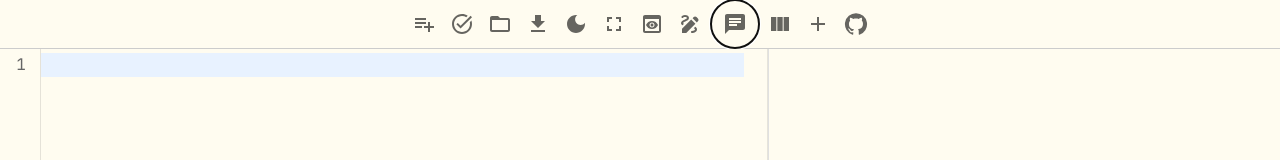
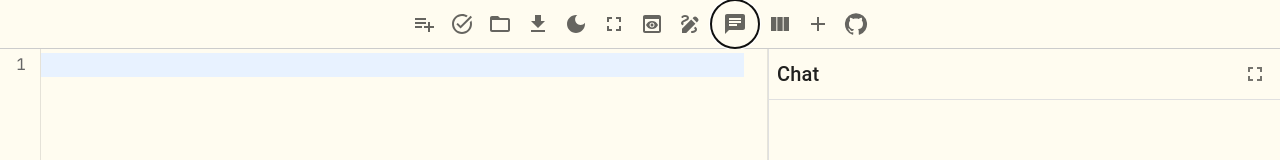
Before and after one commit to tchowdary/notepad-web, a React (Vite) app: page / in a window 1280 px wide. Both pictures are taken after a click on the button 735 px from the left and 24 px from the top of the page. Shown: the top 160 px of the page. Built offline with nearby package versions, Linux system fonts and the light colour scheme.

Commit message:
Router for Chat

```diff
--- a/package.json
+++ b/package.json
@@ -62,6 +62,7 @@
     "react-dom": "^18.3.1",
     "react-markdown": "^9.0.1",
     "react-markdown-renderer": "^1.4.0",
+    "react-router-dom": "^7.1.3",
     "react-syntax-highlighter": "^15.6.1",
     "recordrtc": "^5.6.2",
     "remark-gfm": "^4.0.0"
--- a/src/App.jsx
+++ b/src/App.jsx
@@ -1,4 +1,5 @@
 import { useState, useEffect, useRef } from 'react';
+import { Routes, Route, useLocation, Navigate } from 'react-router-dom';
 import { ThemeProvider, createTheme, CssBaseline, Box } from '@mui/material';
 import Editor from './components/Editor';
 import TabList from './components/TabList';
@@ -57,6 +58,20 @@ function App() {
   const tipTapEditorRef = useRef(null); // Reference to the TipTap editor
   const sidebarTimeoutRef = useRef(null);
   const [showTabSwitcher, setShowTabSwitcher] = useState(false);
+
+  const location = useLocation();
+
+  // Handle direct hash URLs for tabs
+  useEffect(() => {
+    const hash = location.hash;
+    if (hash && !location.pathname.includes('chat')) {
+      const tabId = hash.slice(1); // Remove the # symbol
+      const tab = tabs.find(t => t.id === tabId);
+      if (tab) {
+        setActiveTab(tabId);
+      }
+    }
+  }, [location.hash, tabs]);
 
   const theme = createTheme({
     palette: {
@@ -754,7 +769,19 @@ function App() {
   return (
     <ThemeProvider theme={theme}>
       <CssBaseline />
-      <Box sx={{ height: '100vh', display: 'flex', flexDirection: 'column', overflow: 'hidden' }}>
+      <Routes>
+        <Route path="/chat" element={
+          <Box sx={{ height: '100vh', width: '100vw' }}>
+            <ChatBox
+              darkMode={darkMode}
+              setDarkMode={setDarkMode}
+              fullScreen={true}
+            />
+          </Box>
+        } />
+        <Route path="/*" element={
+          <Box sx={{ height: '100vh', display: 'flex', flexDirection: 'column' }}>
+            {/* Rest of your existing App UI */}
             {!isLoading && (
               <>
                 <Box sx={{
@@ -948,6 +975,8 @@ function App() {
               </>
             )}
           </Box>
+        } />
+      </Routes>
       <input
         type="file"
         ref={fileInputRef}
--- a/src/components/ChatBox.jsx
+++ b/src/components/ChatBox.jsx
@@ -51,6 +51,8 @@ import {
   Description as MarkdownIcon,
   Check as CheckIcon,
   KeyboardArrowDown as KeyboardArrowDownIcon,
+  DarkMode as DarkModeIcon,
+  LightMode as LightModeIcon,
 } from '@mui/icons-material';
 import ReactMarkdown from 'react-markdown';
 import remarkGfm from 'remark-gfm';
@@ -102,7 +104,7 @@ const generateTitleFromUserMessage = async ({ message }) => {
   }
 };
 
-const ChatBox = ({ onFullscreenChange, initialFullscreen, initialInput, createNewSessionOnMount, onMessageSent }) => {
+const ChatBox = ({ onFullscreenChange, initialFullscreen, initialInput = '', createNewSessionOnMount = false, onMessageSent, fullScreen = false, darkMode, setDarkMode }) => {
   const [sessions, setSessions] = useState([]);
   const [activeSessionId, setActiveSessionId] = useState(null);
   const [messages, setMessages] = useState([]);
@@ -122,7 +124,7 @@ const ChatBox = ({ onFullscreenChange, initialFullscreen, initialInput, createNe
   const [newInstructionContent, setNewInstructionContent] = useState('');
   const [instructionMenuAnchorEl, setInstructionMenuAnchorEl] = useState(null);
   const [selectedFile, setSelectedFile] = useState(null);
-  const [isFullscreen, setIsFullscreen] = useState(initialFullscreen || false);
+  const [isFullscreen, setIsFullscreen] = useState(fullScreen || initialFullscreen || false);
   const [isSidebarOpen, setIsSidebarOpen] = useState(true);
   const [apiKeyDialogOpen, setApiKeyDialogOpen] = useState(false);
   const [streamingContent, setStreamingContent] = useState('');
@@ -482,8 +484,8 @@ const ChatBox = ({ onFullscreenChange, initialFullscreen, initialInput, createNe
   }, [isFullscreen, onFullscreenChange]);
 
   useEffect(() => {
-    setIsFullscreen(initialFullscreen || false);
-  }, [initialFullscreen]);
+    setIsFullscreen(fullScreen || initialFullscreen || false);
+  }, [fullScreen, initialFullscreen]);
 
   useEffect(() => {
     inputRef.current?.focus();
@@ -510,6 +512,18 @@ const ChatBox = ({ onFullscreenChange, initialFullscreen, initialInput, createNe
     container.addEventListener('scroll', handleScroll);
     return () => container.removeEventListener('scroll', handleScroll);
   }, []);
+
+  useEffect(() => {
+    const originalTitle = document.title;
+    if (isFullscreen) {
+      document.title = 'Chat';
+    }
+    return () => {
+      if (isFullscreen) {
+        document.title = originalTitle;
+      }
+    };
+  }, [isFullscreen]);
 
   const scrollToBottom = () => {
     const container = messagesContainerRef.current;
@@ -1113,7 +1127,37 @@ const ChatBox = ({ onFullscreenChange, initialFullscreen, initialInput, createNe
   };
 
   return (
-    <>
+    <Box sx={{
+      height: '100%',
+      display: 'flex',
+      flexDirection: 'column',
+      bgcolor: 'background.default',
+      position: 'relative',
+    }}>
+      <Box sx={{
+        display: 'flex',
+        alignItems: 'center',
+        p: 1,
+        borderBottom: '1px solid',
+        borderColor: 'divider',
+        justifyContent: 'space-between'
+      }}>
+        <Typography variant="h6" component="div" sx={{ flexGrow: 1 }}>
+          Chat
+        </Typography>
+        <Box>
+          {setDarkMode && (
+            <IconButton onClick={() => setDarkMode(!darkMode)} size="small">
+              {darkMode ? <LightModeIcon /> : <DarkModeIcon />}
+            </IconButton>
+          )}
+          {!fullScreen && (
+            <IconButton onClick={() => setIsFullscreen(!isFullscreen)} size="small">
+              <FullscreenIcon />
+            </IconButton>
+          )}
+        </Box>
+      </Box>
       {isFullscreen ? (
         <Modal
           open={isFullscreen}
@@ -1740,7 +1784,7 @@ const ChatBox = ({ onFullscreenChange, initialFullscreen, initialInput, createNe
           </Button>
         </DialogActions>
       </Dialog>
-    </>
+    </Box>
   );
 };
 
--- a/src/main.jsx
+++ b/src/main.jsx
@@ -1,5 +1,6 @@
 import { StrictMode } from 'react'
 import { createRoot } from 'react-dom/client'
+import { HashRouter } from 'react-router-dom'
 import './index.css'
 import App from './App.jsx'
 
@@ -19,20 +20,14 @@ try {
   if (!rootElement) {
     throw new Error('Root element not found');
   }
-
-  createRoot(rootElement).render(
+  const root = createRoot(rootElement);
+  root.render(
     <StrictMode>
-      <App />
+      <HashRouter>
+        <App />
+      </HashRouter>
     </StrictMode>
   );
 } catch (error) {
-  console.error('Failed to render React app:', error);
-  // Optionally show a user-friendly error message
-  document.body.innerHTML = `
-    <div style="padding: 20px; color: red;">
-      <h2>Application Error</h2>
-      <p>${error.message}</p>
-      <p>Please refresh the page or contact support.</p>
-    </div>
-  `;
+  console.error('Error rendering app:', error);
 }
```
Also changed, not shown: 1 other file (tests, documents, lock files or other folders). Lines whose indentation alone changed are shown as unchanged.
